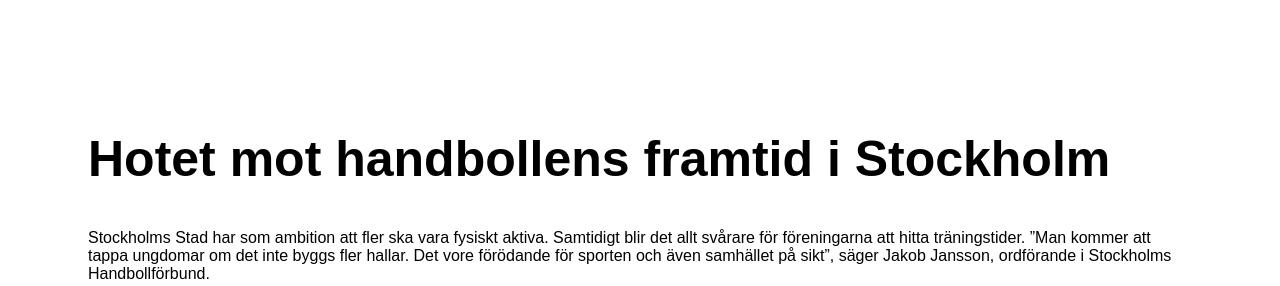
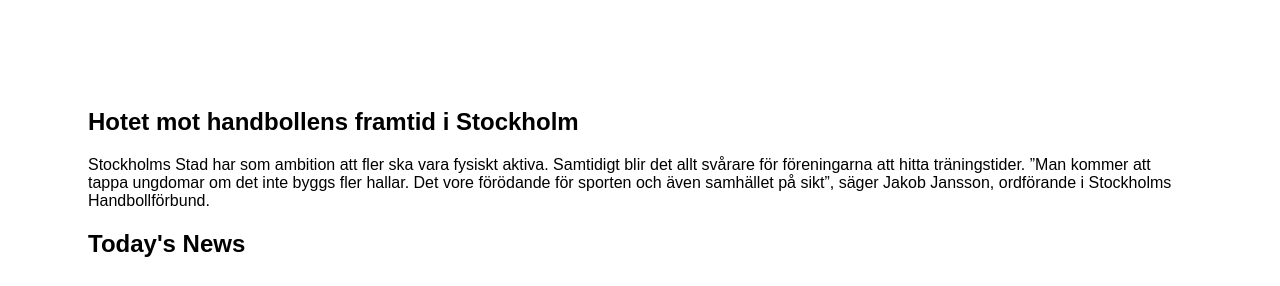
Before and after one commit to HannaPettersson/hanna.github.io, a plain HTML site: page index.html in a window 1280 px wide. Shown: the top 286 px of the page. Drawn offline with Linux system fonts and the light colour scheme.

Commit message:
Ändrade H1 till H2

```diff
--- a/index.html
+++ b/index.html
@@ -10,7 +10,7 @@
    <body>
 
      <section class="top-news">
-       <h1>Hotet mot handbollens framtid i Stockholm</h1>
+       <h2>Hotet mot handbollens framtid i Stockholm</h2>
        <p>Stockholms Stad har som ambition att fler ska vara fysiskt aktiva. Samtidigt blir det allt svårare för föreningarna att hitta träningstider. ”Man kommer att tappa ungdomar om det inte byggs fler hallar. Det vore förödande för sporten och även samhället på sikt”, säger Jakob Jansson, ordförande i Stockholms Handbollförbund.</p>
      </section>
 
```
